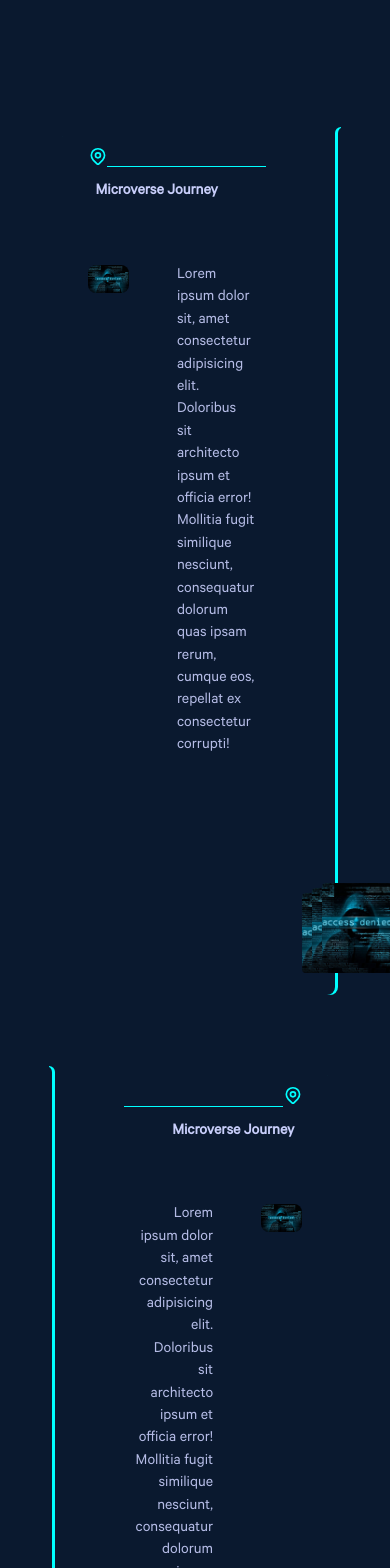
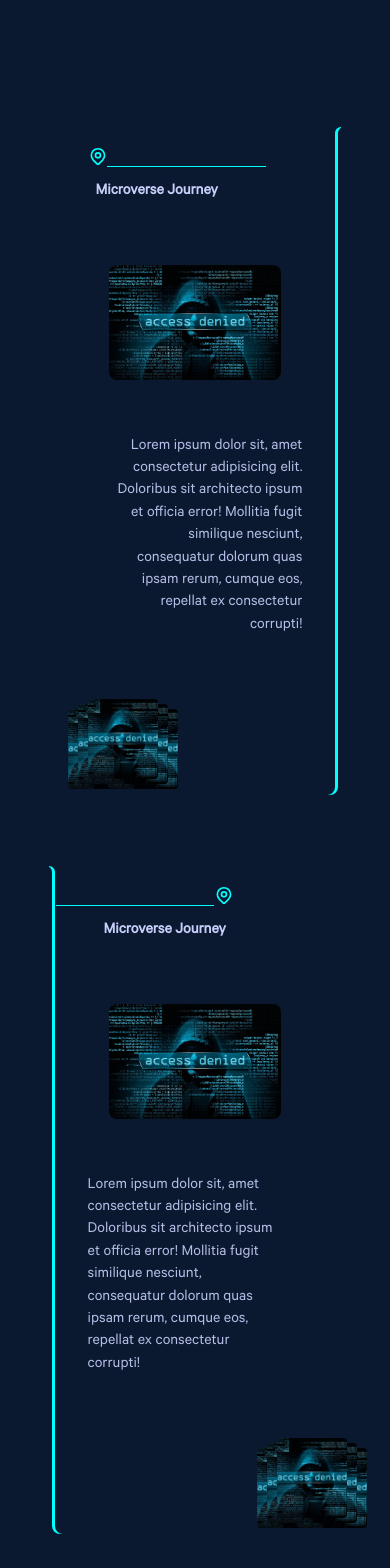
Before and after one commit to hassanShakur/portfolio, a Next.js app: page /study in a window 390 px wide. Shown: the part 920-2488 px from the top of the page. Built offline with nearby package versions, Linux system fonts and the light colour scheme.

Commit message:
add 900 study media q

```diff
--- a/app/study/page.tsx
+++ b/app/study/page.tsx
@@ -1,8 +1,8 @@
 import './study.scss';
-import Gallery from './modal/Gallery';
 import { certifications } from '@/helpers/utils';
-import Cert from './cert';
-import StudySummary from './summary';
+import Cert from '@/components/study/cert';
+import StudySummary from '@/components/study/summary';
+import Gallery from '@/components/study/modal/Gallery';
 
 export const metadata = {
   title: 'Hassan | Study Journey',
--- a/app/study/study.scss
+++ b/app/study/study.scss
@@ -39,7 +39,8 @@
   }
 
   .cert-text {
-    width: 45%;
+    width: 50%;
+    max-width: 25rem;
     margin-bottom: 13rem;
 
     .text {
@@ -51,6 +52,8 @@
     display: flex;
     gap: 1rem;
     cursor: pointer;
+    position: absolute;
+    bottom: 1rem;
 
     .g-img {
       width: 70px;
@@ -98,27 +101,22 @@
     &:hover .g-img {
       &:nth-child(1) {
         transform: translate(0px, -10px);
-        z-index: 3;
       }
 
       &:nth-child(2) {
         transform: rotate(-10deg) translate(-10px, -50px);
-        z-index: 2;
       }
 
       &:nth-child(3) {
         transform: rotate(10deg) translate(10px, -50px);
-        z-index: 2;
       }
 
       &:nth-child(4) {
         transform: rotate(-45deg) translate(-25px, -60px);
-        z-index: 1;
       }
 
       &:nth-child(5) {
         transform: rotate(45deg) translate(25px, -60px);
-        z-index: 1;
       }
     }
   }
@@ -146,7 +144,7 @@
     }
 
     .mini-certs {
-      transform: translateX(20px);
+      right: 15%;
     }
   }
 
@@ -178,7 +176,7 @@
     }
 
     .mini-certs {
-      transform: translateX(-100px);
+      left: 10%;
     }
   }
 }
@@ -193,3 +191,47 @@
     height: 8vw;
   }
 }
+
+@media (max-width: 900px) {
+  .cert {
+    display: grid;
+
+    .main-cert {
+      width: 80%;
+      margin: 0 auto;
+    }
+
+    .cert-text {
+      width: 90%;
+      max-width: unset;
+      margin-bottom: 5rem;
+    }
+
+    .mini-certs {
+      position: unset;
+    }
+
+    &:nth-child(odd) {
+      .cert-text {
+        margin-left: auto;
+        text-align: right;
+      }
+
+      .mini-certs {
+        margin-right: auto;
+      }
+    }
+
+    &:nth-child(even) {
+      .cert-text {
+        margin-right: auto;
+        text-align: left;
+      }
+
+      .mini-certs {
+        margin-left: auto;
+        margin-right: 12%;
+      }
+    }
+  }
+}
```
Also changed, not shown: components/study/cert/CertTitle.tsx (renamed from app/study/cert/CertTitle.tsx), components/study/cert/certTitle.scss (renamed from app/study/cert/certTitle.scss), components/study/cert/index.tsx (renamed from app/study/cert/index.tsx), components/study/modal/Gallery.tsx (renamed from app/study/modal/Gallery.tsx), components/study/modal/gallery.scss (renamed from app/study/modal/gallery.scss), components/study/summary/index.tsx (renamed from app/study/summary/index.tsx), components/study/summary/summary.scss (renamed from app/study/summary/summary.scss).
